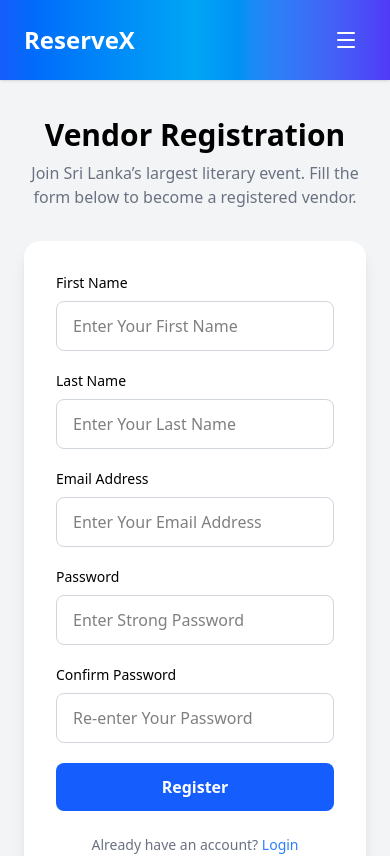
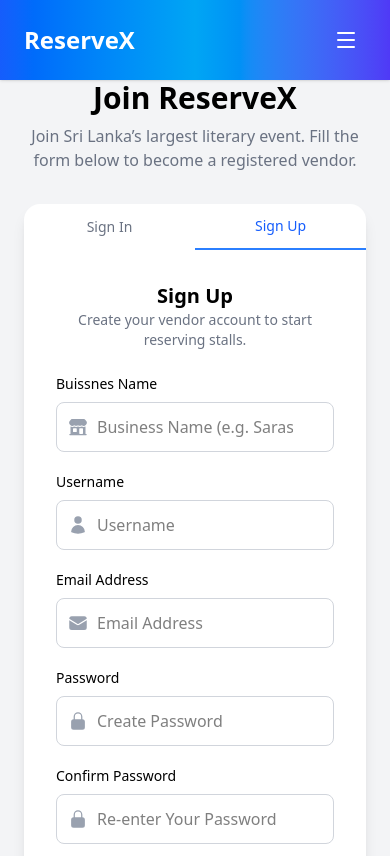
Before and after one commit to Lochithya/ReserveX, a React (Vite) app in the folder online-portal/: page /register in a window 390 px wide. Shown: the top 856 px of the page. Built offline with nearby package versions, Linux system fonts and the light colour scheme; no server answers.

Commit message:
Fix vendor registration workflow
- validation and error handling
- Added 'registerUser' function to 'auth.service.js'
- Defined mock responses for successful and failed registration

```diff
--- /dev/null
+++ b/online-portal/src/common/RegisterResponses.js
@@ -0,0 +1,13 @@
+// REGISTER SUCCESS
+export const MOCK_REGISTER_SUCCESS = {
+  status: "success",
+  message: "Registration successful! Please login to continue.",
+  data: { user_id: 102 }, // Backend usually returns the new ID
+};
+
+//REGISTER FAILURE (Email exists)
+export const MOCK_REGISTER_FAIL = {
+  status: "error",
+  message: "This email is already registered.",
+  data: null,
+};
--- a/online-portal/src/components/Footer.jsx
+++ b/online-portal/src/components/Footer.jsx
@@ -13,7 +13,7 @@ const Footer = () => {
   ];
 
   return (
-    <footer className="bg-[#0f172a] text-gray-400 mt-16 px-[10%] pt-20 pb-6 font-sans">
+    <footer className="bg-[#0f172a] text-gray-400 px-[10%] pt-20 pb-6 font-sans">
 
       {/* Top Section */}
       <div className="grid grid-cols-1 md:grid-cols-2 lg:grid-cols-4 gap-10 pb-16">
--- a/online-portal/src/pages/LoginPage.jsx
+++ b/online-portal/src/pages/LoginPage.jsx
@@ -44,7 +44,7 @@ const LoginPage = () => {
 
   return (
     <div className="min-h-screen flex flex-col items-center justify-center bg-gray-100 px-6">
-      <div className="text-center mb-8 lg:mt-8">
+      <div className="text-center mb-8">
         <h1 className="text-3xl font-bold">Publisher Portal</h1>
         <p className="text-gray-500 mt-2 max-w-md">
           Secure your stall at Sri Lanka’s largest literary event. Log in to
@@ -62,14 +62,14 @@ const LoginPage = () => {
                 : "text-gray-500"
             }`}
           >
-            Login
+            Sign In
           </button>
 
           <button
             onClick={() => navigate("/register")}
             className="flex-1 py-3 text-sm font-medium text-gray-500 hover:text-blue-600 transition"
           >
-            Register
+            Sign Up
           </button>
         </div>
 
@@ -133,12 +133,6 @@ const LoginPage = () => {
           </div>
         </div>
       </div>
-
-      <div className="flex gap-8 text-xs text-gray-400 mt-8">
-        <span>GLOBAL REACH</span>
-        <span>SECURE PAYMENTS</span>
-        <span>OFFICIAL PORTAL</span>
-      </div>
     </div>
   );
 };
--- a/online-portal/src/pages/RegisterPage.jsx
+++ b/online-portal/src/pages/RegisterPage.jsx
@@ -1,15 +1,19 @@
 import { useState } from "react";
-import { register } from "../services/auth.service";
+import { registerUser } from "../services/auth.service";
 import { useNavigate, Link } from "react-router-dom";
+import { UserIcon, EnvelopeIcon, LockClosedIcon, BuildingStorefrontIcon } from "@heroicons/react/24/solid";
+import toast from "react-hot-toast";
 
 const RegisterPage = () => {
   const [formData, setFormData] = useState({
-    firstName: "",
-    lastName: "",
+    business_name: "",
+    username: "",
     email: "",
     password: "",
-    confirmPassword: "",
+    confirmPassword:""
   });
+
+  const [isLoading, setIsLoading] = useState(false);
 
   const navigate = useNavigate();
 
@@ -22,111 +26,165 @@ const RegisterPage = () => {
 
   const handleSubmit = async (e) => {
     e.preventDefault();
+
+
     if (formData.password !== formData.confirmPassword) {
-      alert("Passwords do not match!");
+      toast.success("Password doesnt match");
       return;
     }
+
+    setIsLoading(true);
+
     try {
-      await register(formData);
-      alert("Registration successful!");
-      navigate("/");
+      const response = await registerUser(formData);
+      toast.success(response.message || "Account created! Please login.")
+      navigate("/login");
+
     } catch (error) {
-      alert("Registration failed!");
+      toast.error(error);
+
+    }finally {
+      setIsLoading(false);
     }
   };
 
   return (
     <div className="min-h-screen flex flex-col items-center justify-center bg-gray-100 px-6">
 
-      <div className="text-center mb-8">
-        <h1 className="text-3xl font-bold">Vendor Registration</h1>
+      <div className="text-center mb-8 lg:mt-8">
+        <h1 className="text-3xl font-bold">Join ReserveX</h1>
         <p className="text-gray-500 mt-2 max-w-md">
           Join Sri Lanka’s largest literary event. Fill the form below to become a registered vendor.
         </p>
       </div>
 
-      <div className="w-full max-w-md bg-white rounded-2xl shadow-lg p-8">
+      <div className="w-full max-w-md bg-white rounded-2xl shadow-lg">
 
+        <div className="flex">
+          <button onClick={() => navigate("/login")} className="flex-1 py-3 text-sm font-medium text-gray-500 hover:text-blue-600 transition">
+            Sign In
+          </button>
+          <button className="flex-1 py-3 text-sm font-medium border-b-2 border-blue-500 text-blue-600">
+            Sign Up
+          </button>
+        </div>
+
+        <div className="p-8">
+        <h2 className="text-xl font-semibold text-center">Sign Up</h2>
+          <p className="text-sm text-gray-500 text-center mb-6">
+            Create your vendor account to start reserving stalls.
+          </p>
         <form onSubmit={handleSubmit} className="space-y-5">
 
           <div className="relative">
-            <label className="block text-sm mb-2">First Name</label>
+            <label className="block text-sm mb-2">Buissnes Name</label>
+            <div className="relative">
+            <span className="absolute inset-y-0 left-0 flex items-center pl-3 text-gray-400">
+              <BuildingStorefrontIcon className="h-5 w-5" />
+            </span>
             <input
               type="text"
-              name="firstName"
-              placeholder="Enter Your First Name"
+              name="BuissnesName"
+              placeholder="Business Name (e.g. Sarasavi Publishers)"
               onChange={handleChange}
               required
-              className="w-full border border-gray-300 rounded-lg px-4 py-3 focus:outline-none focus:ring-2 focus:ring-blue-400"
+              className="w-full border border-gray-300 rounded-lg px-10 py-3 focus:outline-none focus:ring-2 focus:ring-blue-400"
             />
+            </div>
           </div>
 
           <div className="relative">
-            <label className="block text-sm mb-2">Last Name</label>
+            <label className="block text-sm mb-2">Username</label>
+            <div className="relative">
+            <span className="absolute inset-y-0 left-0 flex items-center pl-3 text-gray-400">
+              <UserIcon className="h-5 w-5" />
+            </span>
             <input
               type="text"
-              name="lastName"
-              placeholder="Enter Your Last Name"
+              name="username"
+              placeholder="Username"
               onChange={handleChange}
               required
-              className="w-full border border-gray-300 rounded-lg px-4 py-3 focus:outline-none focus:ring-2 focus:ring-blue-400"
+              className="w-full border border-gray-300 rounded-lg px-10 py-3 focus:outline-none focus:ring-2 focus:ring-blue-400"
             />
+            </div>
           </div>
 
           <div className="relative">
             <label className="block text-sm mb-2">Email Address</label>
+            <div className="relative">
+            <span className="absolute inset-y-0 left-0 flex items-center pl-3 text-gray-400">
+              <EnvelopeIcon className="h-5 w-5" />
+            </span>
             <input
               type="email"
               name="email"
-              placeholder="Enter Your Email Address"
+              placeholder="Email Address"
               onChange={handleChange}
               required
-              className="w-full border border-gray-300 rounded-lg px-4 py-3 focus:outline-none focus:ring-2 focus:ring-blue-400"
+              className="w-full border border-gray-300 rounded-lg px-10 py-3 focus:outline-none focus:ring-2 focus:ring-blue-400"
             />
+            </div>
           </div>
 
           <div className="relative">
             <label className="block text-sm mb-2">Password</label>
+            <div className="relative">
+            <span className="absolute inset-y-0 left-0 flex items-center pl-3 text-gray-400">
+              <LockClosedIcon className="h-5 w-5" />
+            </span>
             <input
               type="password"
               name="password"
-              placeholder="Enter Strong Password"
+              placeholder="Create Password"
               onChange={handleChange}
               required
-              className="w-full border border-gray-300 rounded-lg px-4 py-3 focus:outline-none focus:ring-2 focus:ring-blue-400"
+              className="w-full border border-gray-300 rounded-lg px-10 py-3 focus:outline-none focus:ring-2 focus:ring-blue-400"
             />
+            </div>
           </div>
 
           <div className="relative">
             <label className="block text-sm mb-2">Confirm Password</label>
+            <div className="relative">
+            <span className="absolute inset-y-0 left-0 flex items-center pl-3 text-gray-400">
+              <LockClosedIcon className="h-5 w-5" />
+            </span>
             <input
               type="password"
               name="confirmPassword"
               placeholder="Re-enter Your Password"
               onChange={handleChange}
               required
-              className="w-full border border-gray-300 rounded-lg px-4 py-3 focus:outline-none focus:ring-2 focus:ring-blue-400"
+              className="w-full border border-gray-300 rounded-lg px-10 py-3 focus:outline-none focus:ring-2 focus:ring-blue-400"
             />
+            </div>
           </div>
 
           <button
             type="submit"
-            className="w-full py-3 rounded-lg bg-blue-600 text-white font-semibold hover:bg-blue-700 transition"
+            disabled={isLoading}
+            className={`w-full py-3 rounded-lg text-white font-semibold transition
+              ${isLoading ? "bg-blue-400 cursor-not-allowed" : "bg-blue-600 hover:bg-blue-700"}
+            `}
           >
-            Register
+            {isLoading ? "Creating Account..." : "Sign Up"}
           </button>
 
         </form>
 
-        <p className="text-center text-sm text-gray-500 mt-6">
+
+        <p className="text-center text-gray-500 mt-8">
           Already have an account?{" "}
-          <Link to="/" className="text-blue-500 hover:underline">
+          <Link to="/login" className="text-blue-500 hover:underline">
             Login
           </Link>
         </p>
 
       </div>
     </div>
+    </div>
+
   );
 };
 
--- a/online-portal/src/services/api.endpoints.js
+++ b/online-portal/src/services/api.endpoints.js
@@ -3,5 +3,5 @@ export const ENDPOINTS = {
   GET_BY_ID: "/stalls/", // GET: /api/v1/stalls/:id
   RESERVE: "/stalls/reserve", // POST: /api/v1/stalls/reserve
   LOGIN: "/auth/login", //POST : /api/v1/auth/login
-  REGISTER: "/auth/register",
+  REGISTER: "/auth/register", //POST : api/v1/auth/register
 };
```
Also changed, not shown: online-portal/src/services/auth.service.js (+37 -1 lines).
